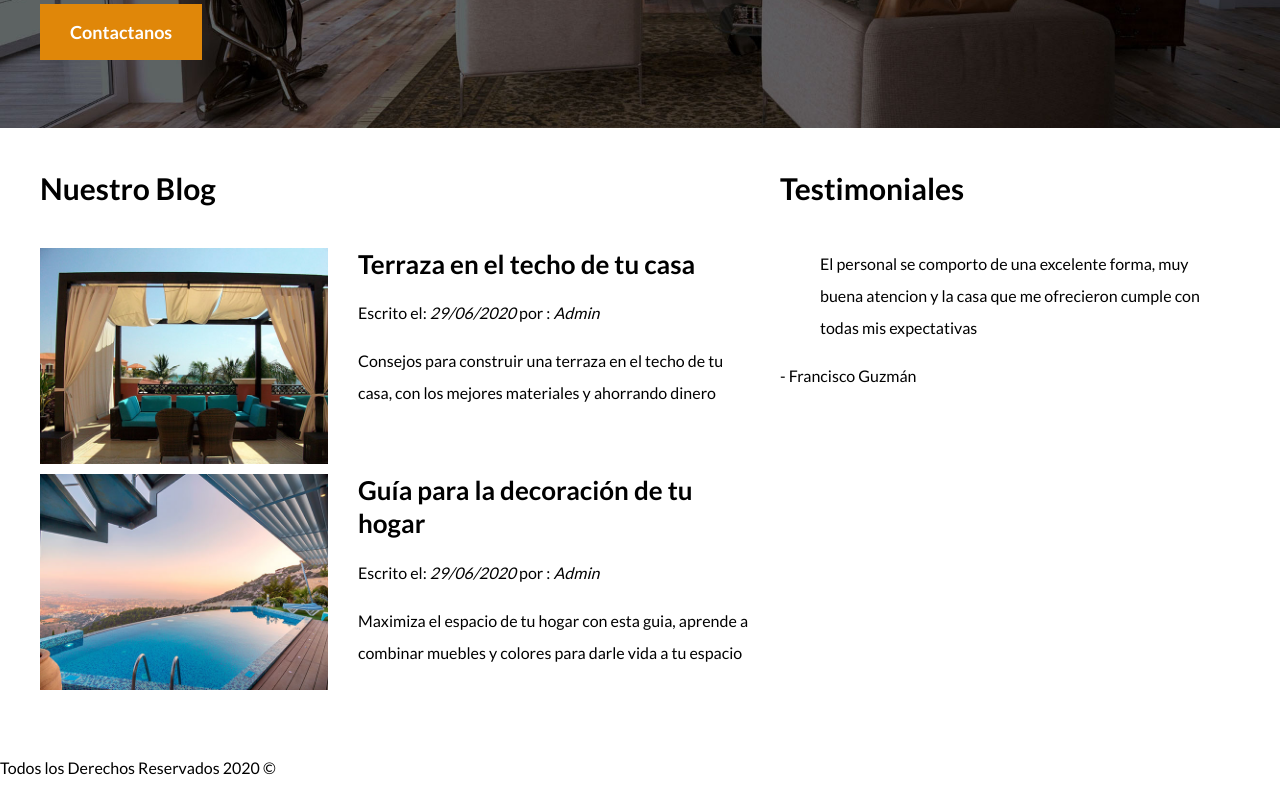
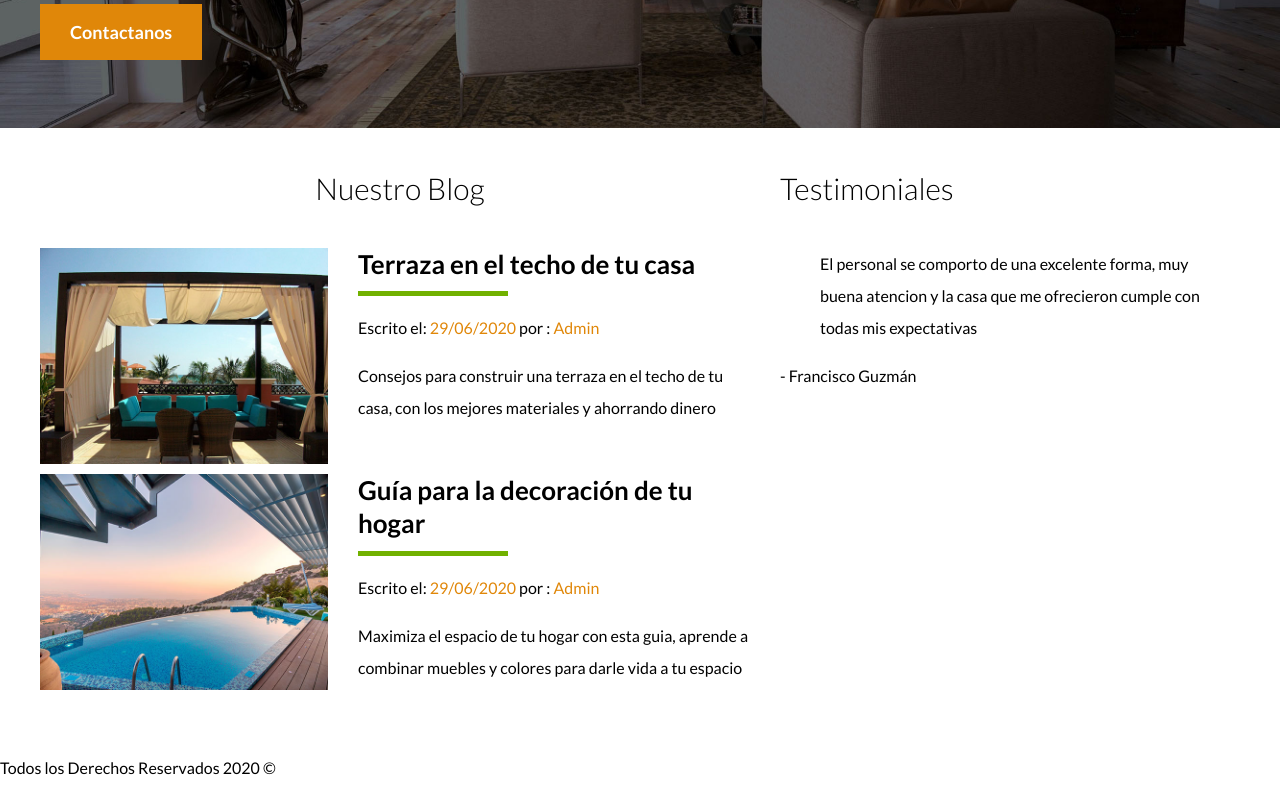
Before and after one commit to pacomgh/desarrollo-web-completo, a plain HTML site: page practicas/BienesRaices/index.html in a window 1280 px wide. Shown: the part 2444-3244 px from the top of the page. Drawn offline with Linux system fonts and the light colour scheme.

```diff
--- a/practicas/BienesRaices/css/styles.css
+++ b/practicas/BienesRaices/css/styles.css
@@ -143,6 +143,7 @@
 }
 
 .navegacion a:hover {
+    /* selector:pseudoselector */
     color: #71b100;
 }
 
@@ -279,7 +280,26 @@
     flex-basis: calc(60% - 3rem);
 }
 
+.texto-entrada a {
+    color: #000;
+    text-decoration: none;
+}
+
 .texto-entrada h4 {
     margin: 0;
     line-height: 1.3;
 }
+
+.texto-entrada h4::after {
+    /* selector::pseudolemento/pseudoclase */
+    content: '';
+    display: block;
+    background-color: #71b100;
+    width: 15rem;
+    height: .5rem;
+    margin-top: 1rem;
+}
+
+.texto-entrada span {
+    color: #e08709;
+}
--- a/practicas/BienesRaices/index.html
+++ b/practicas/BienesRaices/index.html
@@ -157,17 +157,19 @@
     </section>
 
     <!--seccion inferior-->
-    <div class="seccion-inferior contenedor">
+    <div class="seccion-inferior contenedor seccion">
         <section class="blog">
-            <h3>Nuestro Blog</h3>
+            <h3 class="centrar-texto fw-300">Nuestro Blog</h3>
             <!--el article se usa cuando por si solo tiene un significado-->
             <article class="entrada-blog">
                 <div class="imagen">
                     <img src="img/blog1.jpg" alt="Teraza en el techo de tu casa">
                 </div>
                 <div class="texto-entrada">
-                    <h4>Terraza en el techo de tu casa</h4>
-                    <p>Escrito el: <em>29/06/2020</em> por : <em>Admin</em></p>
+                    <a href="#">
+                        <h4>Terraza en el techo de tu casa</h4>
+                    </a>
+                    <p>Escrito el: <span>29/06/2020</span> por : <span>Admin</span></p>
                     <p>Consejos para construir una terraza en el techo de tu casa, con los mejores materiales y ahorrando dinero
 
                     </p>
@@ -179,8 +181,10 @@
                     <img src="img/blog2.jpg" alt="Guia para la decoracion de tu hogar">
                 </div>
                 <div class="texto-entrada">
-                    <h4>Guía para la decoración de tu hogar</h4>
-                    <p>Escrito el: <em>29/06/2020</em> por : <em>Admin</em></p>
+                    <a href="#">
+                        <h4>Guía para la decoración de tu hogar</h4>
+                    </a>
+                    <p>Escrito el: <span>29/06/2020</span> por : <span>Admin</span></p>
                     <p>Maximiza el espacio de tu hogar con esta guia, aprende a combinar muebles y colores para darle vida a tu espacio
                     </p>
                 </div>
@@ -188,7 +192,7 @@
         </section>
 
         <section class="testimoniales">
-            <h3>Testimoniales</h3>
+            <h3 class="centrar fw-300">Testimoniales</h3>
             <blockquote>
                 El personal se comporto de una excelente forma, muy buena atencion y la casa que me ofrecieron cumple con todas mis expectativas
             </blockquote>
```
